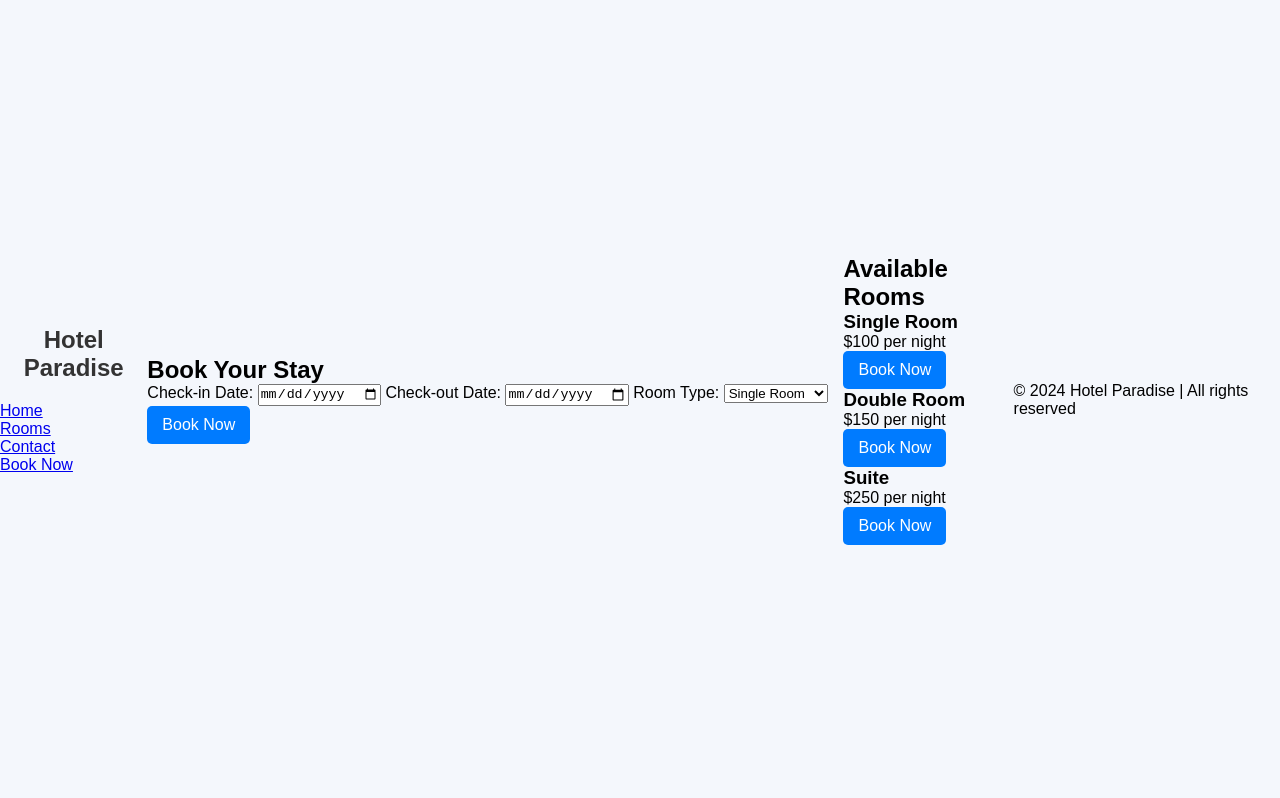
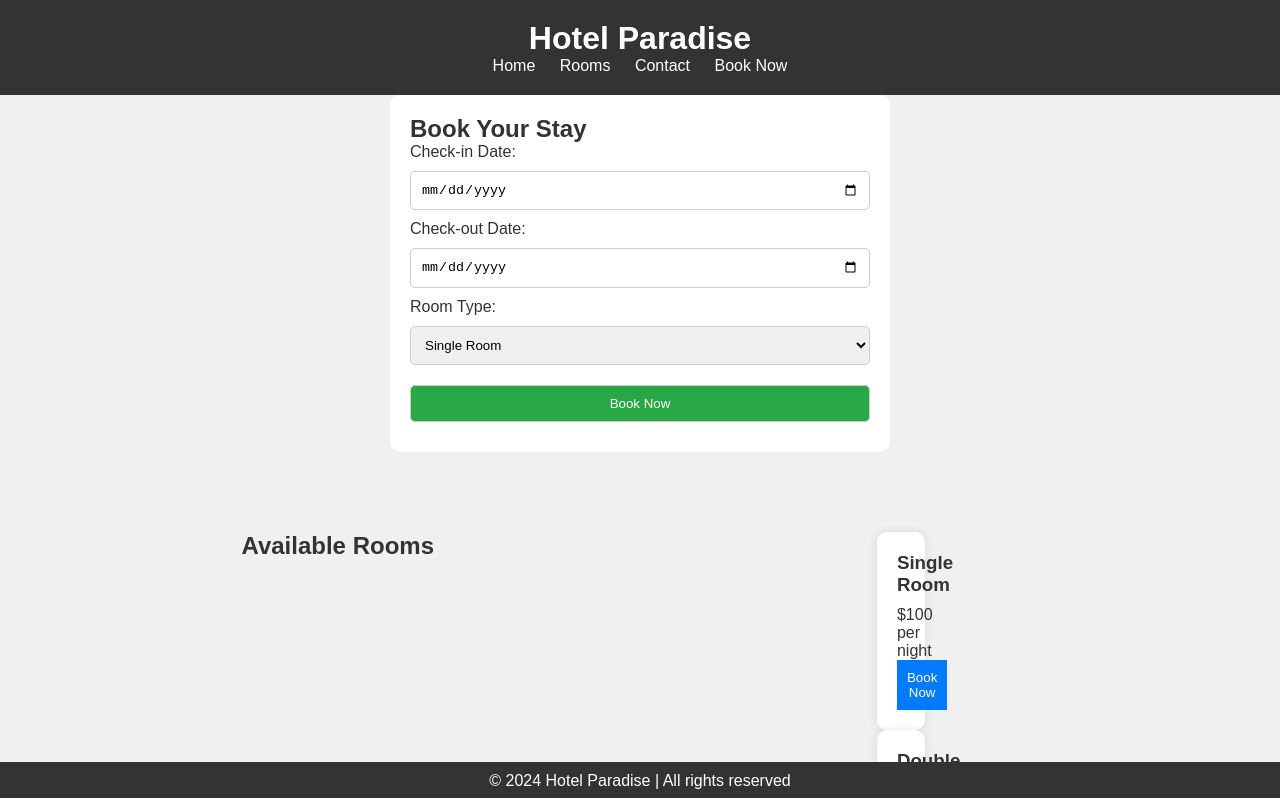
Before and after one commit to brazilsinghrittik/task-manager, a plain HTML site: page index.html in a window 1280 px wide. Shown: the top 798 px of the page. Drawn offline with Linux system fonts and the light colour scheme.

Commit message:
Update style.css

```diff
--- a/style.css
+++ b/style.css
@@ -1,4 +1,4 @@
-/* General Styling */
+/* Reset some default styles */
 * {
     margin: 0;
     padding: 0;
@@ -7,111 +7,103 @@
 
 body {
     font-family: 'Arial', sans-serif;
-    background-color: #f4f7fc;
-    display: flex;
-    justify-content: center;
-    align-items: center;
-    height: 100vh;
+    background-color: #f0f0f0;
+    color: #333;
     margin: 0;
 }
 
-.app-container {
-    background-color: #fff;
+header {
+    background-color: #333;
+    color: white;
     padding: 20px;
-    border-radius: 10px;
-    box-shadow: 0 5px 15px rgba(0, 0, 0, 0.1);
-    width: 100%;
-    max-width: 400px;
+    text-align: center;
 }
 
-h1 {
-    text-align: center;
-    font-size: 24px;
-    color: #333;
-    margin-bottom: 20px;
+nav ul {
+    list-style-type: none;
+    padding: 0;
 }
 
-.task-input-container {
-    display: flex;
-    justify-content: space-between;
-    margin-bottom: 20px;
+nav ul li {
+    display: inline;
+    margin: 0 10px;
 }
 
-#taskInput {
-    width: 80%;
-    padding: 10px;
-    font-size: 16px;
-    border: 2px solid #ccc;
-    border-radius: 5px;
-    outline: none;
+nav ul li a {
+    color: white;
+    text-decoration: none;
 }
 
-#taskInput:focus {
-    border-color: #007BFF;
+section {
+    padding: 40px 20px;
+}
+
+.booking-form {
+    background-color: white;
+    border-radius: 10px;
+    padding: 20px;
+    max-width: 500px;
+    margin: 0 auto;
+}
+
+.booking-form input,
+.booking-form select,
+.booking-form button {
+    width: 100%;
+    padding: 10px;
+    margin: 10px 0;
+    border-radius: 5px;
+    border: 1px solid #ccc;
 }
 
 button {
-    padding: 10px 15px;
-    font-size: 16px;
-    background-color: #007BFF;
+    background-color: #28a745;
     color: white;
     border: none;
-    border-radius: 5px;
     cursor: pointer;
 }
 
 button:hover {
+    background-color: #218838;
+}
+
+.rooms {
+    display: flex;
+    justify-content: space-around;
+    margin-top: 40px;
+}
+
+.room {
+    background-color: white;
+    border-radius: 10px;
+    padding: 20px;
+    text-align: center;
+    box-shadow: 0 0 10px rgba(0, 0, 0, 0.1);
+    width: 30%;
+}
+
+.room h3 {
+    margin-bottom: 10px;
+}
+
+.room button {
+    background-color: #007bff;
+    color: white;
+    border: none;
+    padding: 10px;
+    cursor: pointer;
+}
+
+.room button:hover {
     background-color: #0056b3;
 }
 
-/* Task List */
-.task-list {
-    list-style-type: none;
-    padding: 0;
+footer {
+    background-color: #333;
+    color: white;
+    text-align: center;
+    padding: 10px;
+    position: fixed;
+    bottom: 0;
+    width: 100%;
 }
-
-.task-item {
-    display: flex;
-    justify-content: space-between;
-    align-items: center;
-    background-color: #fafafa;
-    padding: 10px;
-    border-radius: 5px;
-    margin-bottom: 10px;
-    transition: background-color 0.3s ease;
-}
-
-.task-item:hover {
-    background-color: #e9f2ff;
-}
-
-.task-item.completed {
-    text-decoration: line-through;
-    background-color: #e0e0e0;
-}
-
-.delete-btn {
-    background-color: #dc3545;
-    color: white;
-    padding: 5px 10px;
-    border: none;
-    border-radius: 5px;
-    cursor: pointer;
-}
-
-.delete-btn:hover {
-    background-color: #c82333;
-}
-
-.complete-btn {
-    background-color: #28a745;
-    color: white;
-    padding: 5px 10px;
-    border: none;
-    border-radius: 5px;
-    cursor: pointer;
-}
-
-.complete-btn:hover {
-    background-color: #218838;
-}
```
